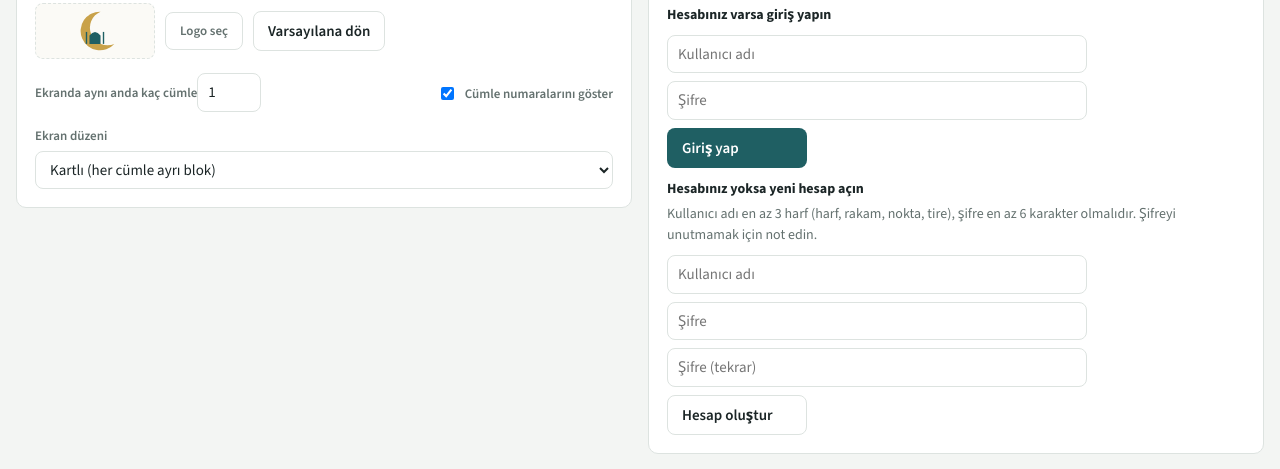
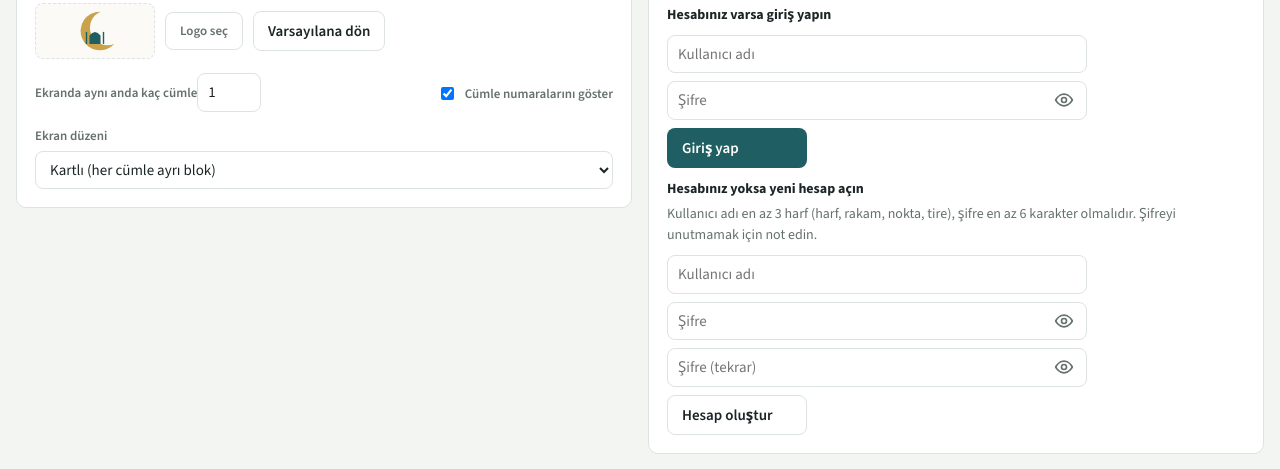
Before and after one commit to Anafartaa/hutbe-ekrani, a plain HTML site: page index.html in a window 1280 px wide. Both pictures are taken after a click on the tab "Ayarlar". Shown: the part 240-709 px from the top of the page. Drawn offline with nearby package versions, Linux system fonts and the light colour scheme.

Commit message:
Şifre göster/gizle
Co-Authored-By: Claude Opus 5.5 <noreply@anthropic.com>
Claude-Session: https://claude.ai/code/session_01MDT8eBCz9YKH5QpZxQnN4F

```diff
--- a/index.html
+++ b/index.html
@@ -227,6 +227,13 @@ table.langs .badge { font-size: 11px; font-weight: 600; text-transform: uppercas
 .acct-form input { width: 100%; }
 .acct-form button { justify-self: start; min-width: 140px; }
 .acct-who { margin: 0; font-size: 15px; }
+/* Şifre kutusu: sağdaki göz düğmesiyle şifre gösterilir/gizlenir */
+.pw { position: relative; }
+.pw input { padding-right: 46px; }
+.acct-form .pw-eye { position: absolute; right: 4px; top: 50%; transform: translateY(-50%); min-width: 0; width: 38px; height: 34px; padding: 0; display: grid; place-items: center;
+  border: 0; background: transparent; color: var(--muted); border-radius: 8px; cursor: pointer; }
+.acct-form .pw-eye:hover { background: var(--sunk, rgba(0,0,0,.05)); color: var(--fg); }
+.pw-eye svg { width: 20px; height: 20px; fill: none; stroke: currentColor; stroke-width: 2; stroke-linecap: round; stroke-linejoin: round; }
 
 .cami-steps { display: grid; gap: 4px; font-size: 14px; }
 .cami-steps ol { margin: 0; padding-left: 20px; display: grid; gap: 3px; color: var(--muted); }
@@ -2139,6 +2146,30 @@ window.HAZIR_HUTBELER = [{"file":"2026-11-13-dijital-mecrada-ahlak.json","date":
     return Array.from(b, (x) => abc[x % abc.length]).join('').match(/.{4}/g).join('-');
   }
   // Kullanıcı adında I/İ/ı/i aynı sayılır (Türkçe klavyede büyük I küçülünce ı olur; giriş bu yüzden kaçmasın)
+  // Şifre kutularına göz düğmesi: şifreyi göster / gizle
+  const EYE = '<svg viewBox="0 0 24 24"><path d="M2 12s3.6-7 10-7 10 7 10 7-3.6 7-10 7S2 12 2 12z"/><circle cx="12" cy="12" r="3"/></svg>';
+  const EYE_OFF = '<svg viewBox="0 0 24 24"><path d="M3 3l18 18"/><path d="M10.6 5.1A10.8 10.8 0 0 1 12 5c6.4 0 10 7 10 7a17 17 0 0 1-3.2 4.2M6.6 6.6C3.8 8.4 2 12 2 12s3.6 7 10 7c1.8 0 3.4-.5 4.8-1.3"/><path d="M9.9 9.9a3 3 0 0 0 4.2 4.2"/></svg>';
+  document.querySelectorAll('.acct-form input[type=password]').forEach((inp) => {
+    const wrap = document.createElement('div');
+    wrap.className = 'pw';
+    inp.parentNode.insertBefore(wrap, inp);
+    wrap.appendChild(inp);
+    const btn = document.createElement('button');
+    btn.type = 'button';
+    btn.className = 'pw-eye';
+    const set = (show) => {
+      inp.type = show ? 'text' : 'password';
+      btn.innerHTML = show ? EYE_OFF : EYE;
+      btn.setAttribute('aria-label', show ? 'Şifreyi gizle' : 'Şifreyi göster');
+      btn.title = show ? 'Şifreyi gizle' : 'Şifreyi göster';
+      btn.setAttribute('aria-pressed', String(show));
+    };
+    set(false);
+    btn.addEventListener('click', () => { set(inp.type === 'password'); inp.focus(); });
+    wrap.appendChild(btn);
+    // Form gönderilince şifre yeniden gizlensin (tarayıcı "şifreyi kaydet" doğru alanı görsün)
+    inp.form && inp.form.addEventListener('submit', () => set(false), true);
+  });
   const normUser = (u) => String(u || '').trim().replace(/[Iİı]/g, 'i').toLocaleLowerCase('tr');
   const busy = (form, on) => form.querySelectorAll('button, input').forEach((x) => { x.disabled = on; });
   $('#loginForm').addEventListener('submit', async (e) => {
```
